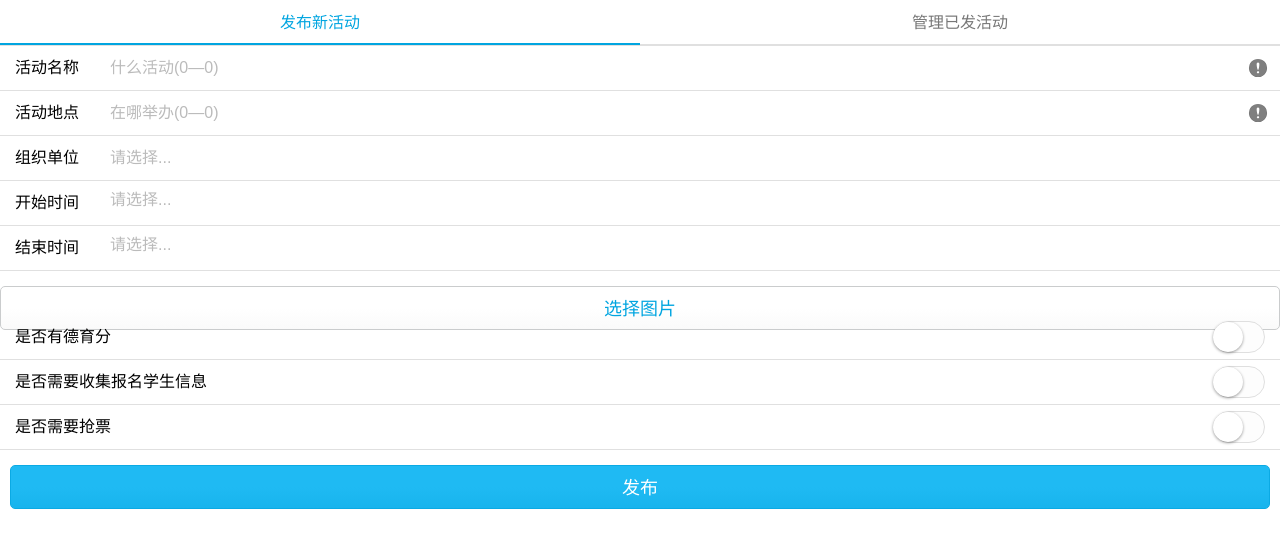
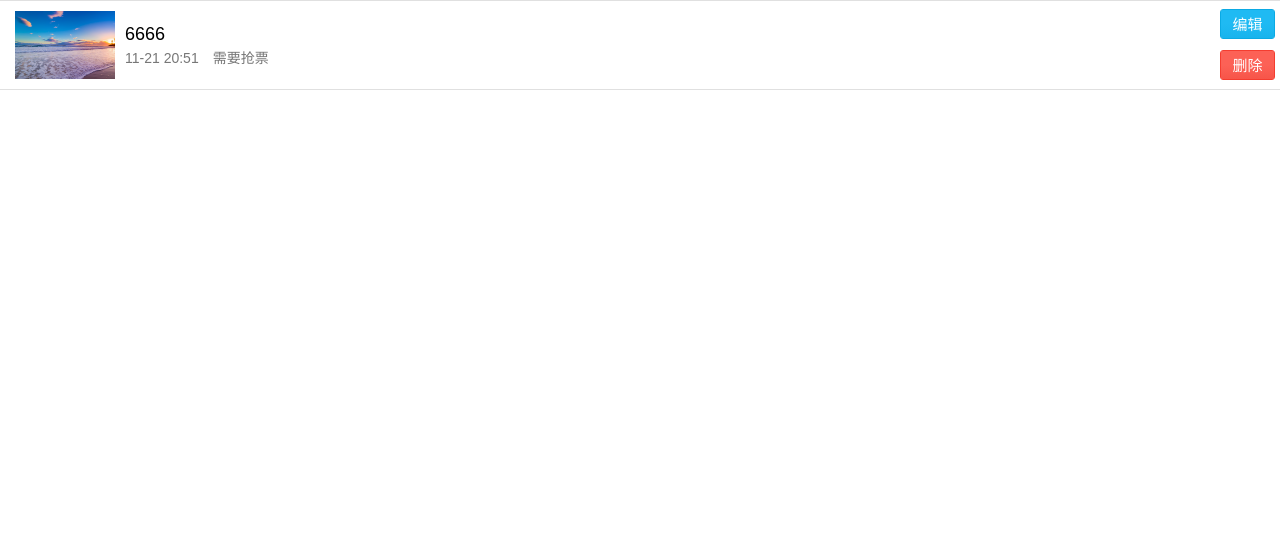
Before and after one commit to shirealson/Yiban_youdongli, a PHP site: the page made by putter bk.html in a window 1280 px wide. Shown: the top 548 px of the page. Run offline with PHP 8.4, Linux system fonts and the light colour scheme.

Commit message:
重写了编辑界面
现在是编译，新发布共用一个表格,准备用一个+按钮

```diff
--- a/css/putter.css
+++ b/css/putter.css
@@ -18,6 +18,17 @@
  	top:49px;
 
  }
- #editDetail{
-	z-index: 999;/*避免把时间框盖住*/
+ #EditBox{
+ 	top:100%;
+ 	width: 100%;
+	position: fixed;
+	top: 0%;
+	z-index: 999;
  }
+ .ui-dialog-cnt{
+ 	top:11%;
+ }
+ .hidden{
+ 	display: none;
+
+ }
--- a/putter bk.html
+++ b/putter bk.html
@@ -32,225 +32,8 @@
 </head>
 
 <body ontouchstart>
-<div class="ui-dialog" id="editDetail"><!--编辑框-->
-                <div class="ui-form ui-border-t">
-        <form action="#" method="post" id="collect-activity-info" enctype="multipart/form-data">
-            <div class="ui-form-item ui-border-b">
-                <label for="activity_name">活动名称</label>
-                <input style="height:100%;" id="activity_name" name="activity_name" value="" placeholder="什么活动(0—0)" class="activity_info" type="text" onFocus="this.placeholder='';" onBlur="if(this.value == ''){this.placeholder = '什么活动(0—0)';} checkText('activity_name');"/><a class="ui-icon-warn-block"></a>
-            </div>
-
-            <div class="ui-form-item ui-border-b">
-                <label for="activity_place">活动地点</label>
-                <input style="height:100%;" id="activity_place" name="activity_place" value="" placeholder="在哪举办(0—0)" class="activity_info" type="text" onFocus="this.placeholder='';" onBlur="if(this.value == ''){this.placeholder = '在哪举办(0—0)';} checkText('activity_dest')"/><a class="ui-icon-warn-block"></a>
-            </div>
-
-            <div class="ui-form-item ui-border-b">
-                <label for="organization">组织单位</label>
-                <input style="height:100%;text-overflow: ellipsis;" id="organization" name="organization" class="organization" value="" readonly="readonly"   type="text" placeholder="请选择..."/>
-            </div>
-
-            <div class="ui-dialog formdetail" style="height: 1000px;">
-                <div class="ui-dialog-cnt" style="width: 19%;position: relative;left: 12.5%;top: -15%;">
-
-                    <header class="ui-dialog-hd ui-border-b">
-                        <h1>活动组织单位</h1>
-                        <!-- <i class="ui-dialog-close" data-role="button"></i> -->
-                    </header>
-
-                    <div class="ui-dialog-bd" style="overflow-x:hidden; overflow-y:auto; width:85%;height:280px;">
-
-                        <div class="ui-form-item ui-form-item-switch ui-border-b">
-                            <p>学校</p>
-                            <label class="ui-switch">
-                                <input  name="org[]" class="org" value="sch" type="checkbox">
-                            </label>
-                        </div>
-
-                        <div class="ui-form-item ui-form-item-switch ui-border-b">
-                            <p>信息与通信工程学院</p>
-                            <label class="ui-switch">
-                                <input  name="org[]" class="org" value="xt" type="checkbox">
-                            </label>
-                        </div>
-
-                        <div class="ui-form-item ui-form-item-switch ui-border-b">
-                            <p>计算机学院</p>
-                            <label class="ui-switch">
-                                <input  name="org[]" class="org" value="cs" type="checkbox">
-                            </label>
-                        </div>
-
-                        <div class="ui-form-item ui-form-item-switch ui-border-b">
-                            <p>电子工程学院</p>
-                            <label class="ui-switch">
-                                <input  name="org[]" class="org" value="ee" type="checkbox">
-                            </label>
-                        </div>
-
-                        <div class="ui-form-item ui-form-item-switch ui-border-b">
-                            <p>理学院</p>
-                            <label class="ui-switch">
-                                <input  name="org[]" class="org" value="lxy" type="checkbox">
-                            </label>
-                        </div>
-
-                        <div class="ui-form-item ui-form-item-switch ui-border-b">
-                            <p>自动化学院</p>
-                            <label class="ui-switch">
-                                <input  name="org[]" class="org" value="zdh" type="checkbox">
-                            </label>
-                        </div>
-
-                        <div class="ui-form-item ui-form-item-switch ui-border-b">
-                            <p>软件学院</p>
-                            <label class="ui-switch">
-                                <input  name="org[]" class="org" value="rj" type="checkbox">
-                            </label>
-                        </div>
-
-                        <div class="ui-form-item ui-form-item-switch ui-border-b">
-                            <p>数字媒体与设计艺术学院</p>
-                            <label class="ui-switch">
-                                <input  name="org[]" class="org" value="shm" type="checkbox">
-                            </label>
-                        </div>
-
-                        <div class="ui-form-item ui-form-item-switch ui-border-b">
-                            <p>现代邮政学院</p>
-                            <label class="ui-switch">
-                                <input  name="org[]" class="org" value="yz" type="checkbox">
-                            </label>
-                        </div>
-
-                        <div class="ui-form-item ui-form-item-switch ui-border-b">
-                            <p>网络空间安全学院</p>
-                            <label class="ui-switch">
-                                <input  name="org[]" class="org" value="wa" type="checkbox">
-                            </label>
-                        </div>
-
-                        <div class="ui-form-item ui-form-item-switch ui-border-b">
-                            <p>经济管理学院</p>
-                            <label class="ui-switch">
-                                <input  name="org[]" class="org" value="jg" type="checkbox">
-                            </label>
-                        </div>
-
-                        <div class="ui-form-item ui-form-item-switch ui-border-b">
-                            <p>国际学院</p>
-                            <label class="ui-switch">
-                                <input  name="org[]" class="org" value="gy" type="checkbox">
-                            </label>
-                        </div>
-                        <div class="ui-form-item ui-form-item-switch ui-border-b">
-                            <p>人文学院</p>
-                            <label class="ui-switch">
-                                <input  name="org[]" class="org" value="rw" type="checkbox">
-                            </label>
-                        </div>
-
-                        <div class="ui-form-item ui-form-item-switch ui-border-b">
-                            <p>马克思主义学院</p>
-                            <label class="ui-switch">
-                                <input  name="org[]" class="org" value="mks" type="checkbox">
-                            </label>
-                        </div>
-
-                    </div>
-
-                    <div class="ui-dialog-ft">
-                        <button type="button" id="orgok" data-role="button">确定</button>
-                    </div>
-
-                </div>
-            </div>
-
-            <div class="ui-form-item ui-border-b">
-                <label>开始时间</label>
-                <input name="activity_start" class="activity_time" value="" readonly="readonly"   type="text"  placeholder="请选择..."/>
-            </div>
-
-            <div class="ui-form-item ui-border-b">
-                <label>结束时间</label>
-                <input name="activity_end" class="activity_time" value="" readonly="readonly"  type="text"  placeholder="请选择..."/>
-            </div>
-
-            <div class="ui-btn-wrap activity_img_wrap">
-                <input name="activity_img" value="" id="activity_img" class="ui-btn-lg activity_img" type="file" accept="image/png, image/jpeg, image/gif, image/jpg"/>
-                <label class="ui-btn-lg" for="activity_img">选择图片</label>
-            </div>
-
-            <div class="ui-form-item ui-form-item-switch ui-border-b">
-                <p>
-                    是否有德育分
-                </p>
-                <label class="ui-switch">
-                    <input name="score" id="score" type="checkbox" value="score"/>
-                </label>
-            </div>
-
-            <div class="ui-form-item ui-form-item-order ui-border-b addscore"  style="display: none;font-size: 14px;">
-                <label for="scoretxt">德育分分值</label>
-                <input style="height:100%;" name="scoretxt" id="scoretxt" type="text" value="" placeholder="整数/小数"/>
-                <a class="ui-icon-warn-block"></a>
-            </div>
-
-            <div class="ui-form-item ui-form-item-switch ui-border-b">
-                <p>
-                    是否需要收集报名学生信息
-                </p>
-                <label class="ui-switch">
-                    <input name="info" id="info" type="checkbox" value="info"/>
-                </label>
-            </div>
-
-            <div class="ui-form-item ui-form-item-order ui-border-b addlink" style="display: none;font-size: 14px;">
-                <label for="infotxt">报名链接</label>
-                <input style="height:100%;" name="infotxt" id="infotxt" type="text" value="" placeholder="易班/问卷星/腾讯问卷">
-                <a class="ui-icon-warn-block"></a>
-
-            </div>
-
-            <div class="ui-form-item ui-form-item-switch ui-border-b">
-                <p>
-                    是否需要抢票
-                </p>
-                <label class="ui-switch">
-                    <input name="ticket" id="ticket" type="checkbox" value="ticket"/>
-                </label>
-            </div>
-
-            <div class="ui-form-item ui-form-item-order ui-border-b addticket" style="display: none;font-size: 14px;">
-                <label for="ticket-time">抢票时间</label>
-                <input style="height:85%;"  class="activity_time" name="ticket-time" id="ticket-time" type="text" readonly="readonly" value="" placeholder="请选择...">
-            </div>
-
-            <div class="ui-form-item ui-form-item-order ui-border-b addticket" style="display: none;font-size: 14px;">
-                <label for="ticket-link">抢票链接</label>
-                <input style="height:100%;" name="ticket-link" id="ticket-link" type="text" value="" placeholder="易班/问卷星/腾讯问卷">
-                <a class="ui-icon-warn-block"></a>
-            </div>
-            <!-- 编辑的活动的id传递-->
-            <input id="actID" type="text" name="actID" style="display:none ;" value="">
-
-            <div class="ui-btn-wrap">
-                <input id="editSubmit" type="button" class="ui-btn-lg ui-btn-primary" value="发布"/>
-            </div>
-        </form>
-    </div>
-
-</div><!--编辑框结束-->
-<div class="ui-tab admin">
-
-        <ul class="ui-tab-nav ui-border-b">
-            <li class="current">发布新活动</li>
-            <li>管理已发活动</li>
-        </ul>
-    <ul class="ui-tab-content" style="width:200%;"><!--nav的content部分-->
-        <li class="current"><!--发布新活动部分-->
-            <div id="container" style="height: 95%;">
-
+<input id="token" type="text" name="token" style="display:none ;" value=""><!--token-->
+<div id="EditBox" class="hidden"><!--编辑表单-->
     <div class="ui-form ui-border-t">
         <form action="#" method="post" id="collect-activity-info" enctype="multipart/form-data">
             <div class="ui-form-item ui-border-b">
@@ -268,8 +51,8 @@
                 <input style="height:100%;text-overflow: ellipsis;" id="organization" name="organization" class="organization" value="" readonly="readonly"   type="text" placeholder="请选择..."/>
             </div>
 
-            <div class="ui-dialog formdetail" style="height: 1000px;">
-                <div class="ui-dialog-cnt" style="width: 19%;position: relative;left: 12.5%;top: -15%;">
+            <div class="ui-dialog formdetail">
+                <div class="ui-dialog-cnt">
 
                     <header class="ui-dialog-hd ui-border-b">
                         <h1>活动组织单位</h1>
@@ -450,13 +233,35 @@
                 <a class="ui-icon-warn-block"></a>
             </div>
             <!-- putter:token的传递 -->
-            <input id="token" type="text" name="token" style="display:none ;" value="">
+
 
             <div class="ui-btn-wrap">
                 <input id="submitbtn" type="button" class="ui-btn-lg ui-btn-primary" value="发布"/>
             </div>
+            <div class="ui-btn-wrap">
+                <input id="cancelbtn" type="button" class="ui-btn-lg ui-btn-danger" value="取消"/>
+            </div>
         </form>
     </div>
+
+</div>
+
+<div id="container">
+ <ul class="ui-list ui-border-tb">
+                 <li class="ui-border-t tag" id="1"><!--每个活动容器的框架-->
+                        <div class="ui-list-img">
+                            <span style="background-image:url(./img/sch/8669281_1511175313.jpg)"></span>
+                        </div>
+                     <div class="ui-list-info">
+                        <h1 class="ui-nowrap">6666</h1>
+                        <button class="ui-btn ui-btn-primary edit-btn">编辑</button>
+                        <button class="ui-btn ui-btn-danger delete-btn">删除</button>
+                        <p class="ui-nowrap" style="display: block;">11-21 20:51&emsp;需要抢票</p>
+                    </div>
+
+                </li>
+
+            </ul>
 
 </div>
 <!-- 温馨提示浮层模板 -->
@@ -473,69 +278,44 @@
         </div>
     </div>
 </div>
-</li><!--发布新活动页面-->
-        <li><!--管理活动页面-->
-
-            <ul class="ui-list ui-border-tb">
-                 <li class="ui-border-t tag" id="1"><!--每个活动容器的框架-->
-                        <div class="ui-list-img">
-                            <span style="background-image:url(./img/sch/8669281_1511175313.jpg)"></span>
-                        </div>
-                     <div class="ui-list-info">
-                        <h1 class="ui-nowrap">6666</h1>
-                        <button class="ui-btn ui-btn-primary edit-btn">编辑</button>
-                        <button class="ui-btn ui-btn-danger delete-btn">删除</button>
-                        <p class="ui-nowrap" style="display: block;">11-21 20:51&emsp;需要抢票</p>
-                    </div>
-
-                </li>
-
-            </ul>
-
-        </li><!--管理活动页面-->
-    </ul>
 
 
-</div>
+
+
 
 
 <script type="text/javascript">
      var $j=$.noConflict();//解决frozen,jq冲突
-    (function() {//初始化滑动条
+    $(".edit-btn").click(function(){//点击编辑按钮
+        var id=$j(this).parents(".tag")[0].getAttribute("id");
 
-    var tab = new fz.Scroll('.ui-tab', {
-        role: 'tab',
-        autoplay: false,
-
+        showEditBox(id);
     });
 
-    tab.on('beforeScrollStart', function(from, to) {
-        console.log(from, to);
-    });
-
-    tab.on('scrollEnd', function(curPage) {
-        console.log(curPage);
-    });
-
-})();
-    $(".edit-btn").click(function(){//点击编辑按钮
-        $("#editDetail").dialog("show");
-        var thistag=$(this).parents(".tag")[0];
-        var id=thistag.getAttribute("id");
-        showEditDetail(id);
-    });
-    function showEditDetail(id)
-    {
-        $.ajax({
-
-        });
-    }
     //温馨提示浮层
     function pointout(note){
         $j("#pointout").html(note);
         $(".pointout").dialog("show");
 
     }
+    //参数为-1的为添加新活动，其他参数的为编辑活动
+    function showEditBox(id){
+        if(id==-1)//发布新活动
+        {
+        $j("#submitbtn").attr("value","发布");
+
+        }
+        else{
+        $j("#submitbtn").attr("value","提交修改");
+        //$j("#EditBox").removeClass("hidden");
+        }
+        $j("#EditBox").removeClass("hidden");
+        $j("#EditBox").animate({"top":"0%"},500);
+
+
+
+    }
+
     //活动地点和名称检测是否输入，只支持数字、字母、汉字
     function checkText(txt) {
         switch(txt)
@@ -747,6 +527,14 @@
             pointout("请检查输入,图片及以上的输入框是必选的,之后是可选的");
         }
     });
+    //关闭编辑框
+    $j("#cancelbtn").click(function(){
+        $j("#EditBox").animate({"top":"100%"},500);
+        setTimeout(function(){
+           $j("#EditBox").addClass("hidden");
+        },500);
+
+    });
     //德育分输入框的字符检查,只允许小数和整数
     $("#scoretxt").blur(function () {
         if( $(this).val() != "" ){
```
